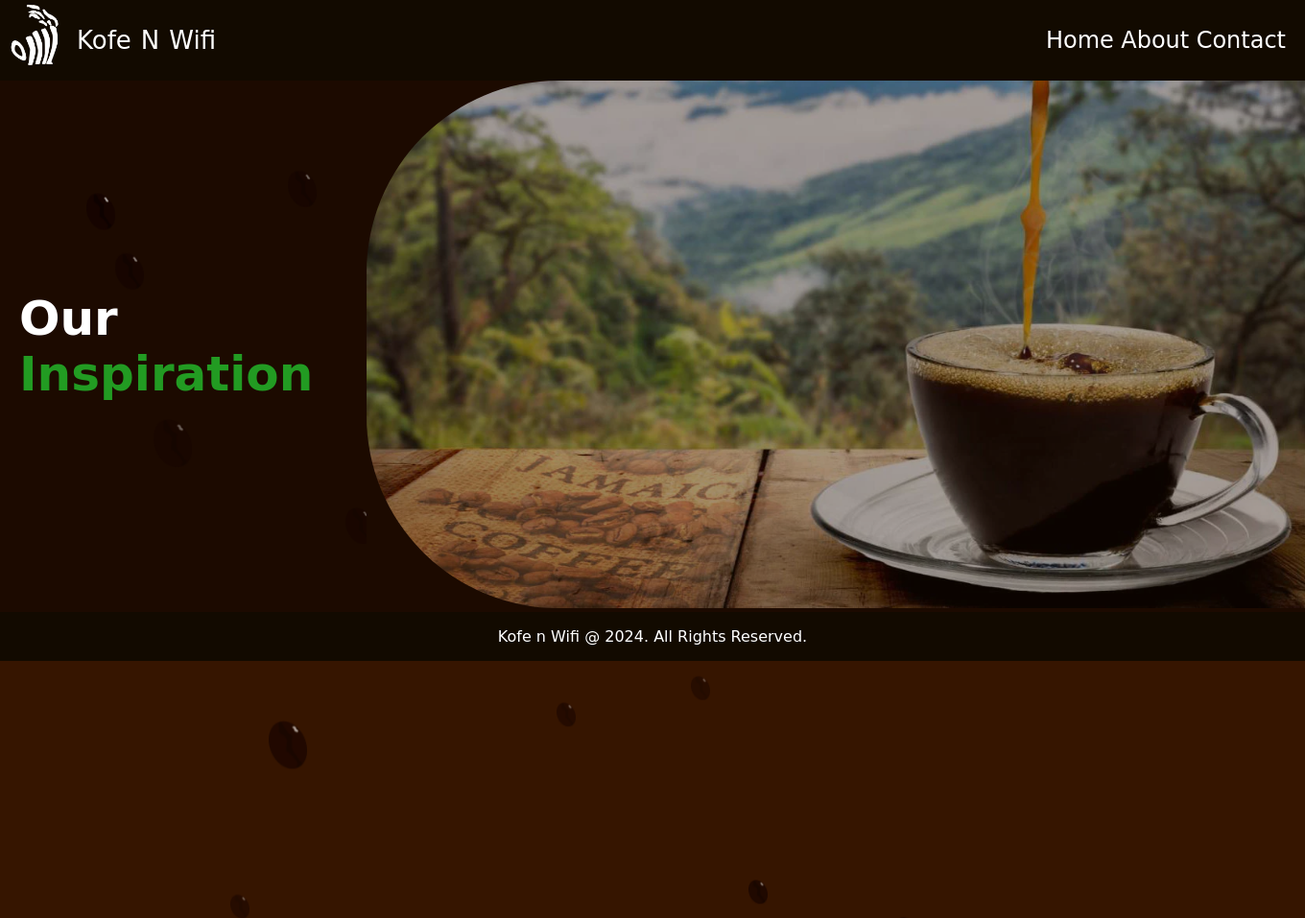
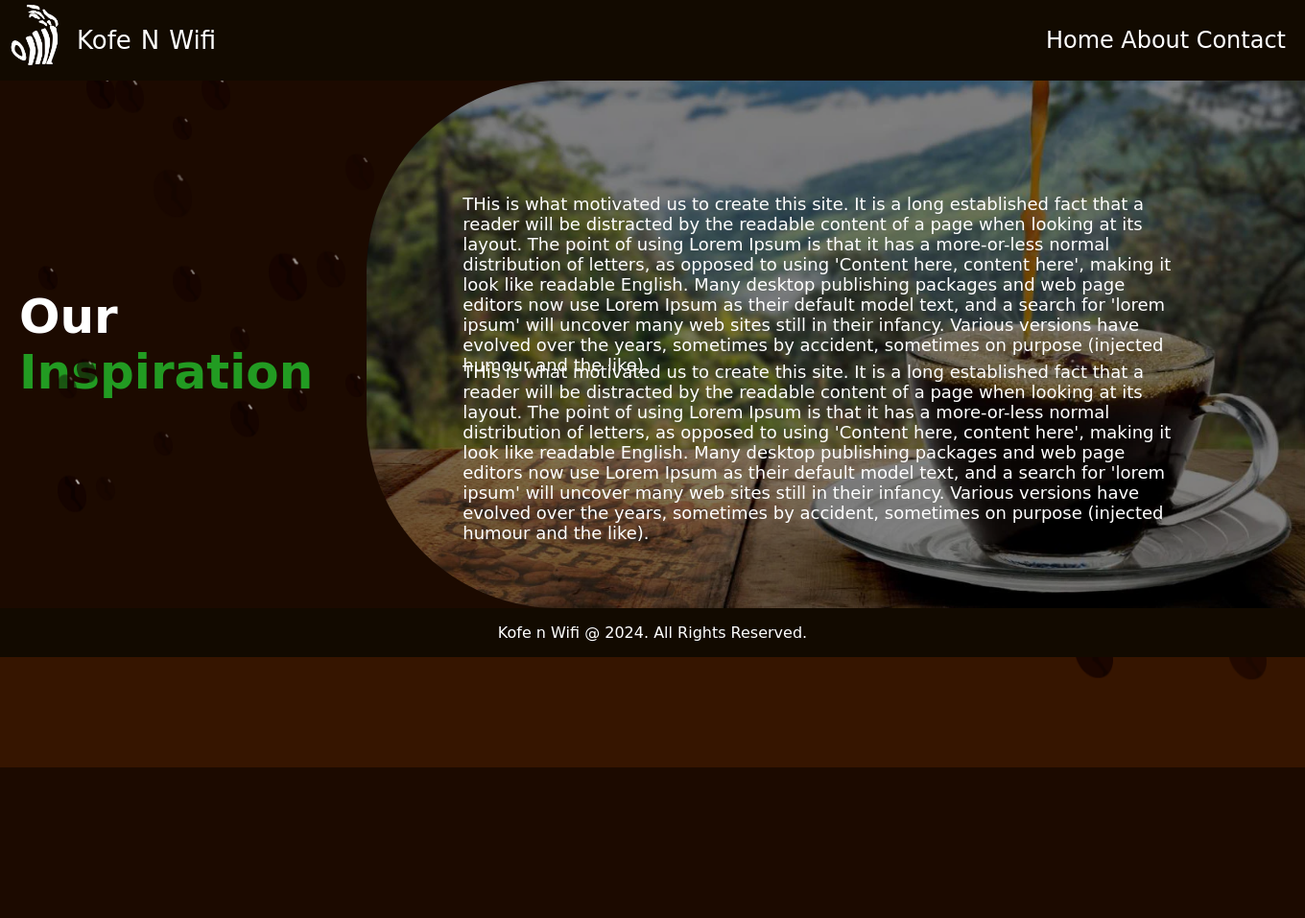
Before and after one commit to IAMDEMEL/Kofe-N-Wifi, a Python web app: template template/about.html in a window 1360 px wide. Shown: the top 957 px of the page at 96% size. After the commit the page ends 800 px from the top, so only its background shows below. Run offline with Jinja, Linux system fonts and the light colour scheme; the template is opened without the code that fills it, so the values that code supplies are empty; some web fonts are replaced.

Commit message:
Updated bean animation so it is customer for each page.
Adding Lorium Ipsum to About page and start the base for Contact page.

```diff
--- a/static/JS code/general.js
+++ b/static/JS code/general.js
@@ -67,7 +67,30 @@ function Bean_Tuning(bean) {
   }
   bean.style.opacity = opacity;
   bean.style.animationDelay = (Math.random() * 20) + 's';
+
+
+  current_page = document.querySelector('main');
+  if(current_page.classList.contains('home')){
+  bean.style.setProperty('--end_pos', '5790px');
+  }
+  else if(current_page.classList.contains('about')){
+    bean.style.setProperty('--end_pos', '650px');
+
+    if (bean.classList.contains('very-slow')){bean.style.setProperty('animation-duration', '9s');}
+    else if (bean.classList.contains('slow')){bean.style.setProperty('animation-duration', '8s');}
+    else if (bean.classList.contains('normal')){bean.style.setProperty('animation-duration', '7s');}
+    else if (bean.classList.contains('fast')){bean.style.setProperty('animation-duration', '6s');}
+    else if (bean.classList.contains('very-fast')){bean.style.setProperty('animation-duration', '5s');}
+  }
+  else if(current_page.classList.contains('contact')){
+    bean.style.setProperty('--end_pos', '2500px');
+
+    if (bean.classList.contains('very-slow')){bean.style.setProperty('animation-duration', '14s');}
+    else if (bean.classList.contains('slow')){bean.style.setProperty('animation-duration', '13s');}
+    else if (bean.classList.contains('normal')){bean.style.setProperty('animation-duration', '12s');}
+    else if (bean.classList.contains('fast')){bean.style.setProperty('animation-duration', '11s');}
+    else if (bean.classList.contains('very-fast')){bean.style.setProperty('animation-duration', '10s');}
+  }
 }
 
-
 Spawn_Background_Beans();
--- a/static/styles/about.css
+++ b/static/styles/about.css
@@ -1,4 +1,3 @@
-
 .hero{
   background-color: rgb(28, 10, 0);
   display: flex;
@@ -7,15 +6,32 @@
   justify-content: space-between;
 }
 .image-block{
+  height: 550px;
+  z-index: 9999;
   position: relative;
-  z-index: 9999;
-  background-color: rgb(28, 10, 0);
+  background-color: black;
+  border-top-left-radius: 200px;
+  border-bottom-left-radius: 200px;
 }
 .hero-image{
-  opacity: 60%;
+  opacity: 50%;
   height: 550px;
   border-top-left-radius: 200px;
   border-bottom-left-radius: 200px;
+}
+.about-us-text{
+  color: white;
+  position: absolute;
+  font-size: 18px;
+  width: 750px;
+}
+.text1{
+  top: 100px;
+  left: 100px;
+}
+.text2{
+  top: 275px;
+  left: 100px;
 }
 
 .inspiration{
--- a/static/styles/animations.css
+++ b/static/styles/animations.css
@@ -30,19 +30,19 @@
   width: 40px;
 }
 .very-slow{
-  animation: falling 20s linear infinite;
+  animation: falling 18s linear infinite;
 }
 .slow{
-  animation: falling 19s linear infinite;
+  animation: falling 17s linear infinite;
 }
 .normal{
-  animation: falling 18s linear infinite;
+  animation: falling 16s linear infinite;
 }
 .fast{
-  animation: falling 17s linear infinite;
+  animation: falling 15s linear infinite;
 }
 .very-fast{
-  animation: falling 16s linear infinite;
+  animation: falling 14s linear infinite;
 }
 
 
@@ -52,13 +52,21 @@
   z-index: 1;
   width: 100%;
 }
+#bottom-of-page{
+  margin: 0px;
+}
+
+:root{
+  --start_pos: 0px;
+  --end_pos: 1500px;
+}
 
 @keyframes falling{
-  from{
-    transform: translateY(0px);
+  0%{
+    transform: translateY(var(--start_pos));
   }
-  to{
-    transform: translateY(5500px);
+  100%{
+    transform: translateY(var(--end_pos));
   }
 
 }
--- a/static/styles/home.css
+++ b/static/styles/home.css
@@ -25,8 +25,9 @@
   font-size: 70px;
 }
 .image-block{
+  height: 550px;
+  z-index: 9999;
   position: relative;
-  z-index: 9999;
   background-color: rgb(28, 10, 0);
 }
 .hero-image{
--- a/template/about.html
+++ b/template/about.html
@@ -52,19 +52,33 @@
   </section>
 
 
-    <main>
+    <main class="about">
       <section class="hero">
         <p class="inspiration">Our <span class="green">Inspiration</span></p>
         <div class="image-block">
           <img class="hero-image" src="../static/image/Hero - Coffee on Mountain.png">
-        </div>      </section>
+          <p class="about-us-text text1">THis is what motivated us to create this site. It is a long established fact that a reader
+            will be distracted by the readable content of a page when looking at its layout. The point of using Lorem Ipsum
+            is that it has a more-or-less normal distribution of letters, as opposed to using 'Content here, content here',
+            making it look like readable English. Many desktop publishing packages and web page editors now use Lorem Ipsum
+            as their default model text, and a search for 'lorem ipsum' will uncover many web sites still in their infancy.
+            Various versions have evolved over the years, sometimes by accident, sometimes on purpose (injected humour and
+            the like).</p>
+            <p class="about-us-text text2">THis is what motivated us to create this site. It is a long established fact that a reader
+              will be distracted by the readable content of a page when looking at its layout. The point of using Lorem Ipsum
+              is that it has a more-or-less normal distribution of letters, as opposed to using 'Content here, content here',
+              making it look like readable English. Many desktop publishing packages and web page editors now use Lorem Ipsum
+              as their default model text, and a search for 'lorem ipsum' will uncover many web sites still in their infancy.
+              Various versions have evolved over the years, sometimes by accident, sometimes on purpose (injected humour and
+              the like).
+            </p>
+        </div>
+      </section>
     </main>
-
 
     <footer>
       <p>Kofe n Wifi @ 2024. All Rights Reserved.</p>
     </footer>
-    <script src="../static/JS code/home.js"></script>
     <script src="../static/JS code/general.js"></script>
   </body>
 </html>
--- a/template/contact.html
+++ b/template/contact.html
@@ -52,7 +52,7 @@
   </section>
 
 
-    <main>
+    <main class="contact">
       <section class="hero">
         <!-- <p class="hero-text">Great <span class="white">Coffee</span> And <span class="white">Wifi</span> Locations Across  <span class="white hero-jamaica">Jamaica</span></p> -->
         <p class="hero-text">Great <span class="white">Coffee</span> <span class="yellow">And</span> <span class="white">Wifi</span> Locations <span class="yellow">Across</span>  <span class="hero-jamaica"><span class="yellow">Jam</span><span class="white">ai</span>ca</p>
--- a/template/home.html
+++ b/template/home.html
@@ -52,7 +52,7 @@
   </section>
 
 
-    <main>
+    <main class="home">
       <section class="hero">
         <p class="hero-text">Great <span class="white">Coffee</span> <span class="yellow">And</span> <span class="white">Wifi</span> Locations <span class="yellow">Across</span>  <span class="hero-jamaica"><span class="yellow">Jam</span><span class="white">ai</span>ca</p>
         <div class="image-block">
@@ -214,7 +214,6 @@
       </section>
     </main>
 
-
     <footer>
       <p>Kofe n Wifi @ 2024. All Rights Reserved.</p>
     </footer>
```
